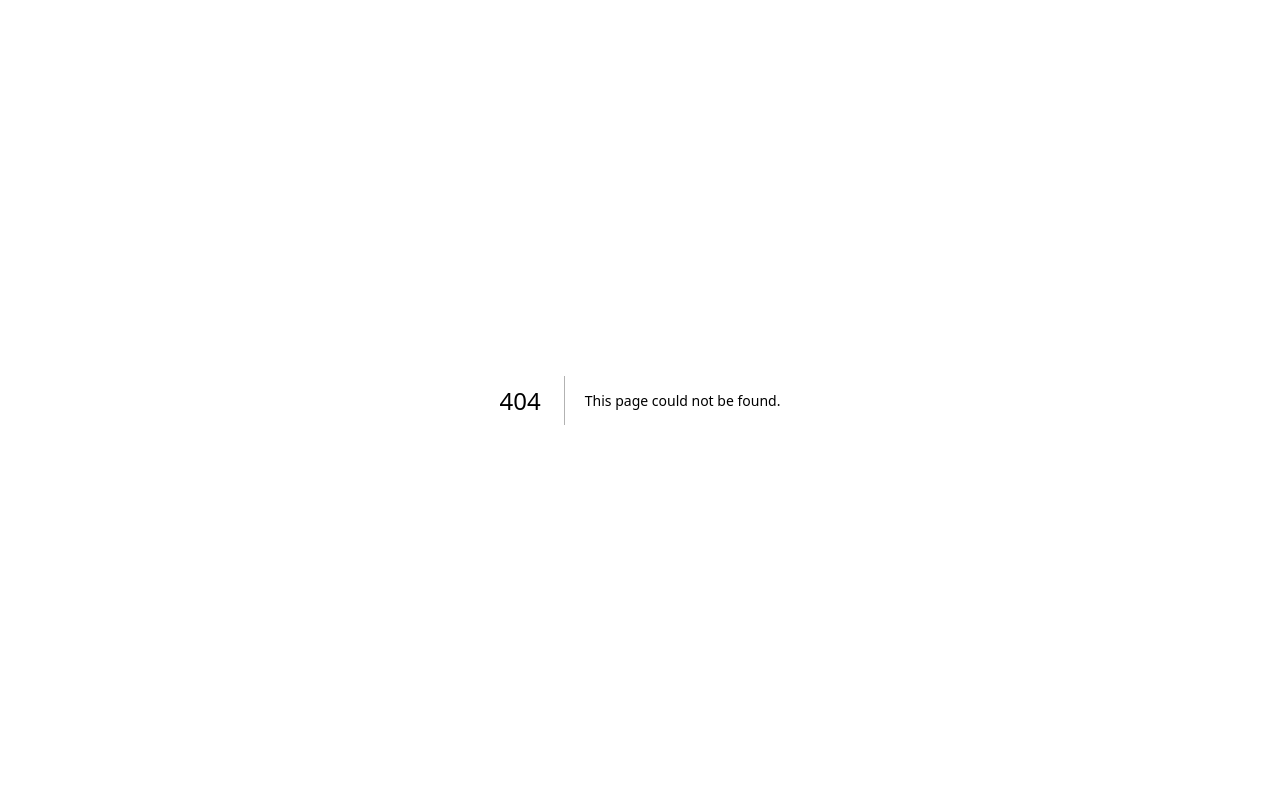
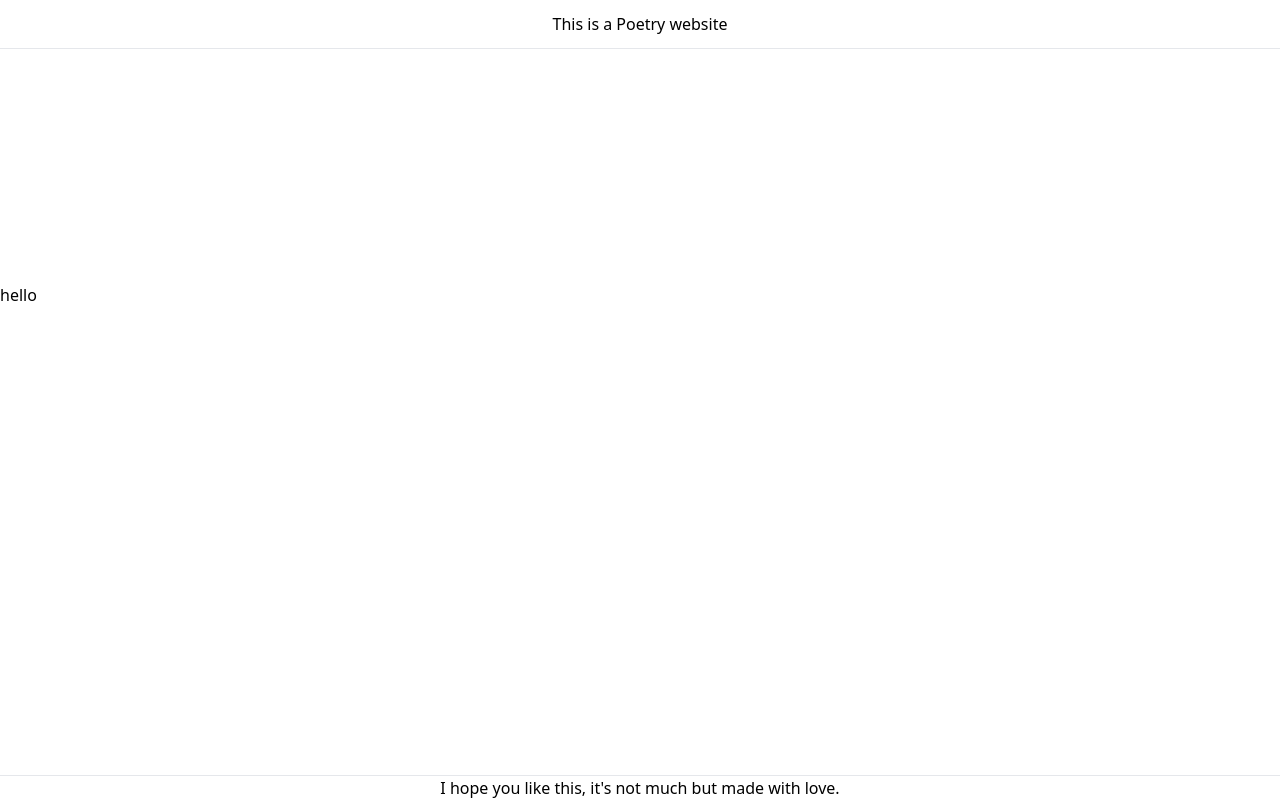
Before and after one commit to rafael-dvpy/poetry-sideproject, a Next.js app: page /1 in a window 1280 px wide. Before the commit this address had no page. Built offline with nearby package versions, Linux system fonts and the light colour scheme.

Commit message:
Base layout component

```diff
--- /dev/null
+++ b/src/components/Layout.tsx
@@ -0,0 +1,21 @@
+type Props = {
+  children: string | JSX.Element | JSX.Element[];
+};
+
+export default function Layout({ children }: Props) {
+  return (
+    <div className="flex flex-col min-h-screen h-auto">
+      <header>
+        <h1 className="text-center m-3">This is a Poetry website</h1>
+        <hr />
+      </header>
+      <main className="my-auto flex flex-col justify-center">{children}</main>
+      <footer className="mt-auto">
+        <hr />
+        <p className="text-center">
+          I hope you like this, it&apos;s not much but made with love.
+        </p>
+      </footer>
+    </div>
+  );
+}
--- /dev/null
+++ b/src/pages/[poem]/index.tsx
@@ -0,0 +1,17 @@
+import Layout from "@/components/Layout";
+import Head from "next/head";
+import { useRouter } from "next/router";
+
+export default function Poetry() {
+  const router = useRouter();
+  const { poem } = router.query;
+
+  return (
+    <>
+      <Head>
+        <title>poetry</title>
+      </Head>
+      <Layout>hello</Layout>
+    </>
+  );
+}
--- a/src/pages/index.tsx
+++ b/src/pages/index.tsx
@@ -2,6 +2,7 @@ import Head from "next/head";
 import Image from "next/image";
 import { Inter } from "next/font/google";
 import styles from "@/styles/Home.module.css";
+import Layout from "@/components/Layout";
 
 const inter = Inter({ subsets: ["latin"] });
 
@@ -38,23 +39,11 @@ export default function Home() {
       <Head>
         <title>Title</title>
       </Head>
-      <div className="flex flex-col min-h-screen h-auto">
-        <header>
-          <h1 className="text-center m-3">This is a Poetry website</h1>
-          <hr />
-        </header>
-        <main className="my-auto flex flex-col justify-center">
-          <div className="flex justify-center">
-            <div className="grid grid-cols-4">{mappedLorem}</div>
-          </div>
-        </main>
-        <footer className="mt-auto">
-          <hr />
-          <p className="text-center">
-            I hope you like this, it&apos;s not much but made with love.
-          </p>
-        </footer>
-      </div>
+      <Layout>
+        <div className="flex justify-center">
+          <div className="grid grid-cols-4">{mappedLorem}</div>
+        </div>
+      </Layout>
     </>
   );
 }
```
